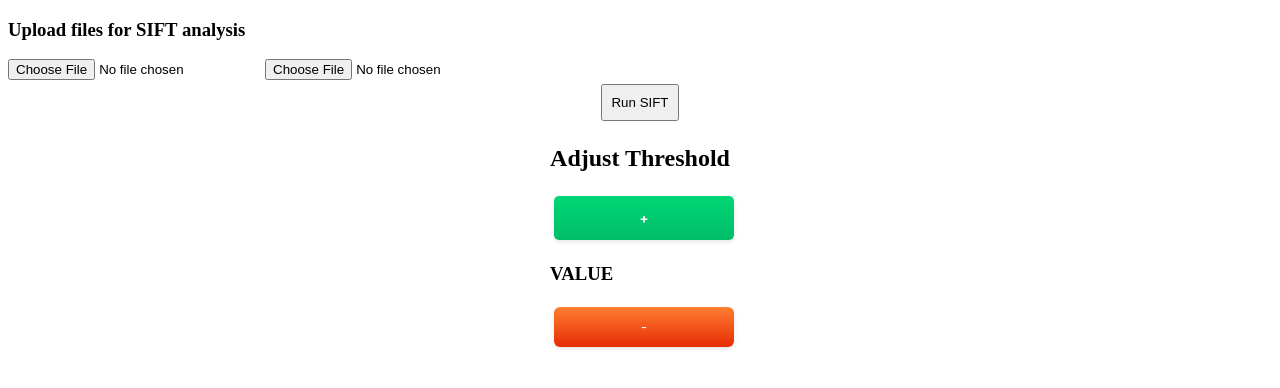
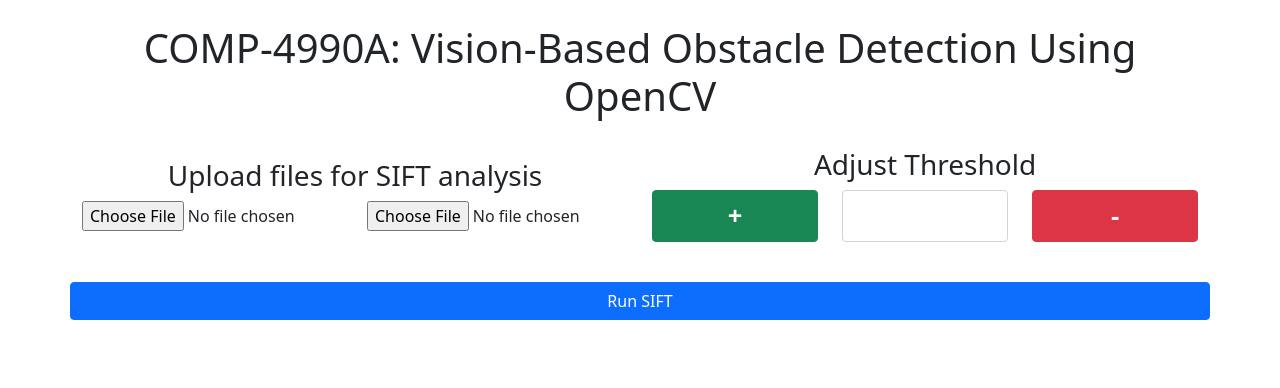
Before and after one commit to JGehl99/COMP-4990-Project, a Flask app: page / in a window 1280 px wide. Shown: the top 388 px of the page. Run offline with Flask 2, Linux system fonts and the light colour scheme.

Commit message:
Restyled the UI with bootstrap

```diff
--- a/flaskr/static/styles/UI.css
+++ b/flaskr/static/styles/UI.css
@@ -1,75 +1,27 @@
+.row {
+    margin-bottom: 20px;
+}
+
 button{
     padding: 0.55rem;
     margin: 0.25rem;
     font-family: Arial, Helvetica, sans-serif;
 }
-.inc{
-    background-color: green;
-    color: white;
+
+#inc, #dec {
+    max-width: 100px;
+    min-width: 100%;
     font-weight: bold;
-    border: none;
+    font-size: 1.6rem;
 }
 
-.dec {
-  background-color: initial;
-  background-image: linear-gradient(-180deg, #FF7E31, #E62C03);
-  border-radius: 6px;
-  box-shadow: rgba(0, 0, 0, 0.1) 0 2px 4px;
-  color: #FFFFFF;
-  cursor: pointer;
-  display: inline-block;
-  font-family: Inter,-apple-system,system-ui,Roboto,"Helvetica Neue",Arial,sans-serif;
-  height: 40px;
-  line-height: 40px;
-  outline: 0;
-  overflow: hidden;
-  padding: 0 20px;
-  pointer-events: auto;
-  position: relative;
-  text-align: center;
-  touch-action: manipulation;
-  user-select: none;
-  -webkit-user-select: none;
-  vertical-align: top;
-  white-space: nowrap;
-  width: 100%;
-  z-index: 9;
-  border: 0;
-  transition: box-shadow .2s;
+#threshold {
+    font-size: 1.6rem;
 }
 
-.dec:hover {
-  box-shadow: rgba(253, 76, 0, 0.5) 0 3px 8px;
+/* Removes arrow buttons from number text inputs */
+input[type=number]::-webkit-inner-spin-button,
+input[type=number]::-webkit-outer-spin-button {
+    -webkit-appearance: none;
+    margin: 0;
 }
-
-
-.inc {
-  background-color: initial;
-  background-image: linear-gradient(-180deg, #00D775, #00BD68);
-  border-radius: 5px;
-  box-shadow: rgba(0, 0, 0, 0.1) 0 2px 4px;
-  color: #FFFFFF;
-  cursor: pointer;
-  display: inline-block;
-  font-family: Inter,-apple-system,system-ui,Roboto,"Helvetica Neue",Arial,sans-serif;
-  height: 44px;
-  line-height: 44px;
-  outline: 0;
-  overflow: hidden;
-  padding: 0 20px;
-  pointer-events: auto;
-  position: relative;
-  text-align: center;
-  touch-action: manipulation;
-  user-select: none;
-  -webkit-user-select: none;
-  vertical-align: top;
-  white-space: nowrap;
-  width: 100%;
-  z-index: 9;
-  border: 0;
-}
-
-.inc:hover {
-  background: #00bd68;
-}
--- a/flaskr/templates/index.html
+++ b/flaskr/templates/index.html
@@ -1,27 +1,54 @@
 <!DOCTYPE html>
 <head>
     <link rel="stylesheet" type="text/css" href="{{ url_for('static', filename='styles/UI.css') }}">
-    <script src="{{ url_for('static', filename='js/upload.js') }}"></script>
+
+    <!--Bootstrap 5.1.3-->
+    <link href="https://cdn.jsdelivr.net/npm/bootstrap@5.1.3/dist/css/bootstrap.min.css" rel="stylesheet">
+    <script src="https://cdn.jsdelivr.net/npm/bootstrap@5.1.3/dist/js/bootstrap.bundle.min.js"></script>
 </head>
 <body>
-    <div class="container">
+    <div class="container mt-4">
+        <!-- Header -->
         <div class="row">
-            <div>
+            <h1 class="text-center">COMP-4990A: Vision-Based Obstacle Detection Using OpenCV</h1>
+        </div>
+        <!-- File Upload and Threshold Setting -->
+        <div class="row align-items-center">
+            <div class="col-12 col-lg-6 text-center">
                 <h3>Upload files for SIFT analysis</h3>
+                <div class="row">
+                    <div class="col-sm-6 col-xs-12">
+                        <input type="file" id="img1">
+                    </div>
+                    <div class="col-sm-6 col-xs-12">
+                        <input type="file" id="img2" class="align-middle text-center">
+                    </div>
+                </div>
             </div>
-            <div>
-                <input type="file" id="img1">
-                <input type="file" id="img2">
-            </div>
-            <!-- Buttons Div -->
-            <div style="max-width: fit-content; margin:0 auto 0 auto;">
-                <button onclick="uploadFiles()">Run SIFT</button>
-            </div>
-            <!-- Threshold Div  -->
-            <div style="max-width: fit-content; margin:0 auto 0 auto;">
-                <h2>Adjust Threshold</h2>
-                <button class="inc">+</button> <h3>VALUE</h3> <button class="dec">-</button>
+             <div class="col-12 col-lg-6 text-center">
+                <h3>Adjust Threshold</h3>
+                 <div class="row align-items-center">
+                     <div class="col-sm-4 col-xs-12">
+                        <button class="btn btn-success" id="inc">+</button>
+                     </div>
+                     <div class="col-sm-4 col-xs-12">
+                        <input type="number" class="text-center form-control mb-0" id="threshold"></input>
+                     </div>
+                     <div class="col-sm-4 col-xs-12">
+                        <button class="btn btn-danger" id="dec">-</button>
+                     </div>
+                 </div>
             </div>
         </div>
+        <!-- Run Sift Button -->
+        <div class="row">
+            <button class="btn btn-primary" id="run-sift">Run SIFT</button>
+        </div>
+        <!-- Results -->
+        <div class="row">
+
+        </div>
     </div>
+
+    <script src="{{ url_for('static', filename='js/upload.js') }}"></script>
 </body>
```
